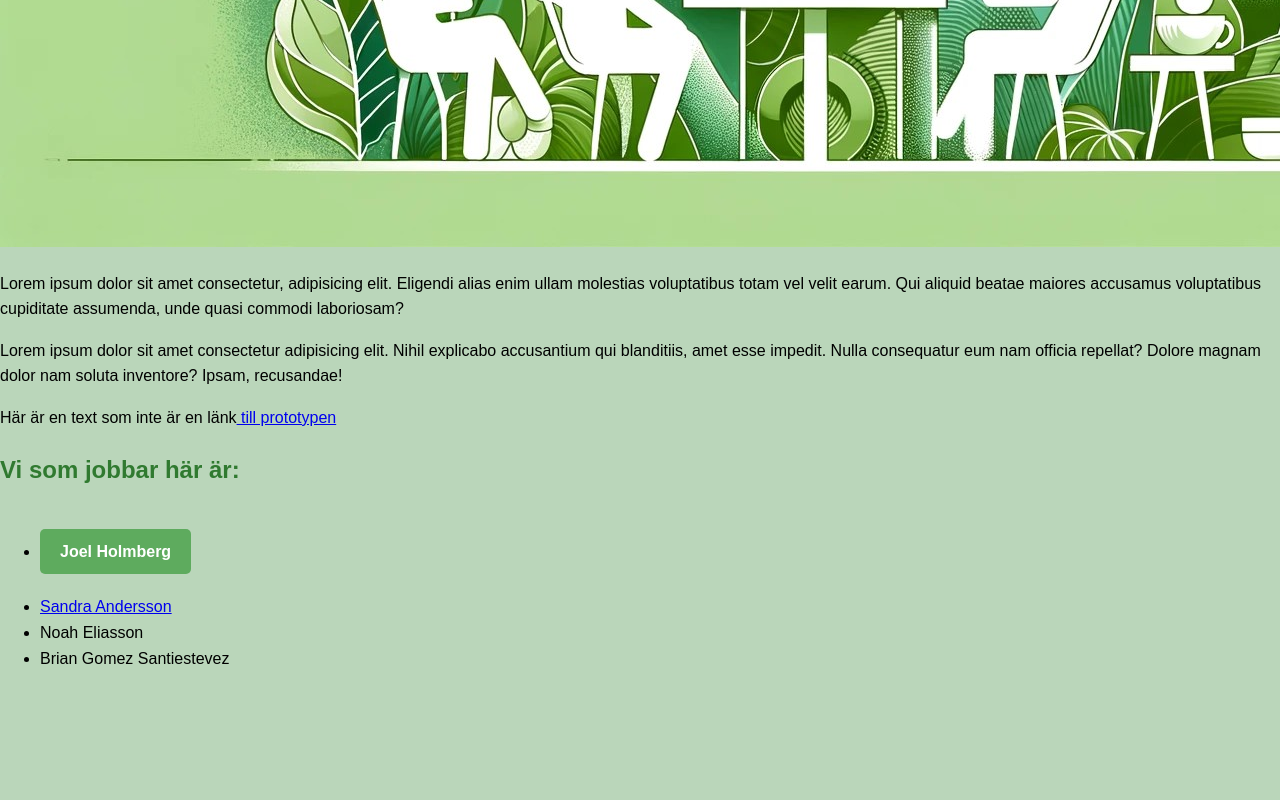
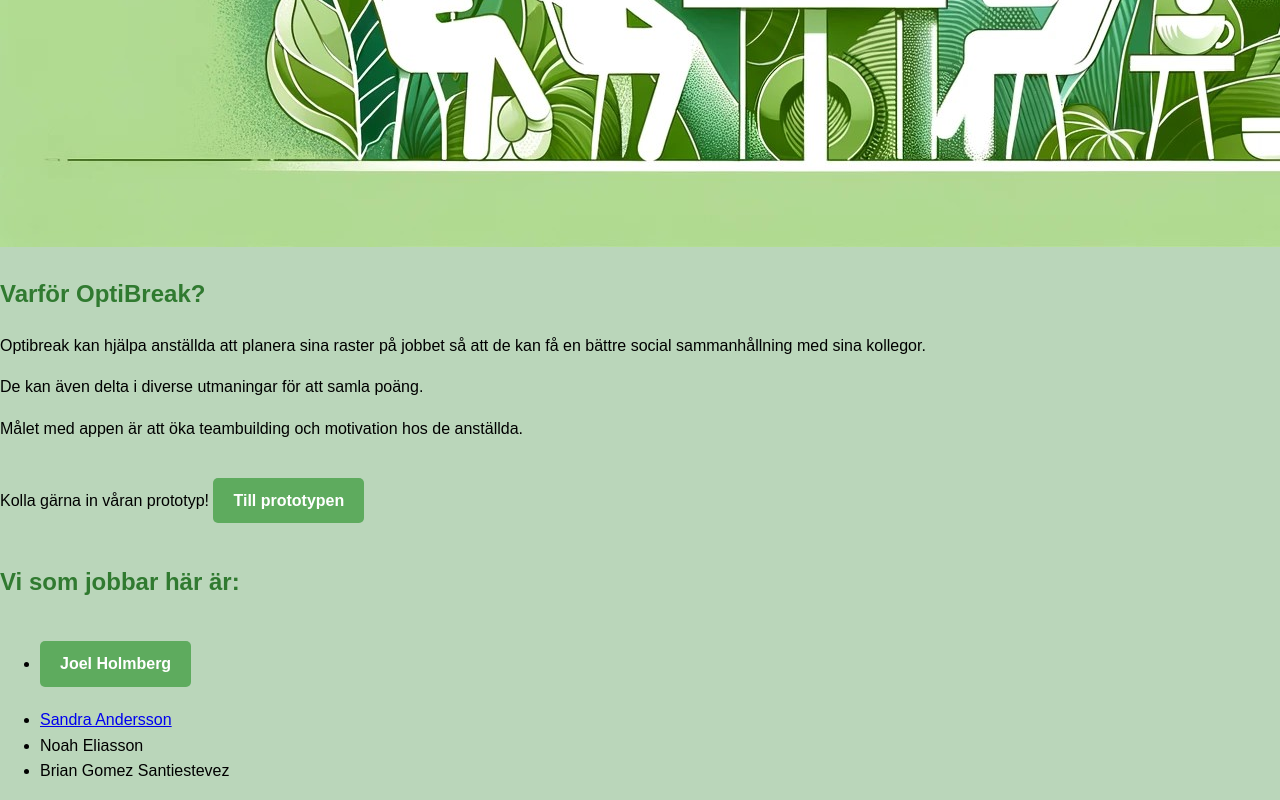
Before and after one commit to Joelholmb/Hackaton_Eton, a plain HTML site: page index.html in a window 1280 px wide. Shown: the part 871-1671 px from the top of the page. Before the commit the page ends 1558 px from the top, so only its background shows below. Drawn offline with Linux system fonts and the light colour scheme.

Commit message:
justerat texten och lagt till knapp för prototyp

```diff
--- a/index.html
+++ b/index.html
@@ -7,14 +7,17 @@
     <title>Document</title>
 </head>
 <body>
-    <h1>Welcome to OptiBreak</h1>
+    <h1 class="main-heading">Welcome to OptiBreak </h1>
 
     <div> <img src="Images/bakgrundOpti.jpeg" /> </div>
 
-    <p> Lorem ipsum dolor sit amet consectetur, adipisicing elit. Eligendi alias enim ullam molestias voluptatibus totam vel velit earum. Qui aliquid beatae maiores accusamus voluptatibus cupiditate assumenda, unde quasi commodi laboriosam?</p>
-    <p> Lorem ipsum dolor sit amet consectetur adipisicing elit. Nihil explicabo accusantium qui blanditiis, amet esse impedit. Nulla consequatur eum nam officia repellat? Dolore magnam dolor nam soluta inventore? Ipsam, recusandae!</p>
 
-    Här är en text som inte är en länk<a href="test.html"> till prototypen</a>
+    <h2>Varför OptiBreak?</h2>
+    <p>Optibreak kan hjälpa anställda att planera sina raster på jobbet så att de kan få en bättre social sammanhållning med sina kollegor.</p>
+    <p>De kan även delta i diverse utmaningar för att samla poäng.</p>
+    <p>Målet med appen är att öka teambuilding och motivation hos de anställda.</p>
+
+    Kolla gärna in våran prototyp! <a href="test.html" class="back-button"> Till prototypen</a>
 
 
     <h2>Vi som jobbar här är:</h2>
```
